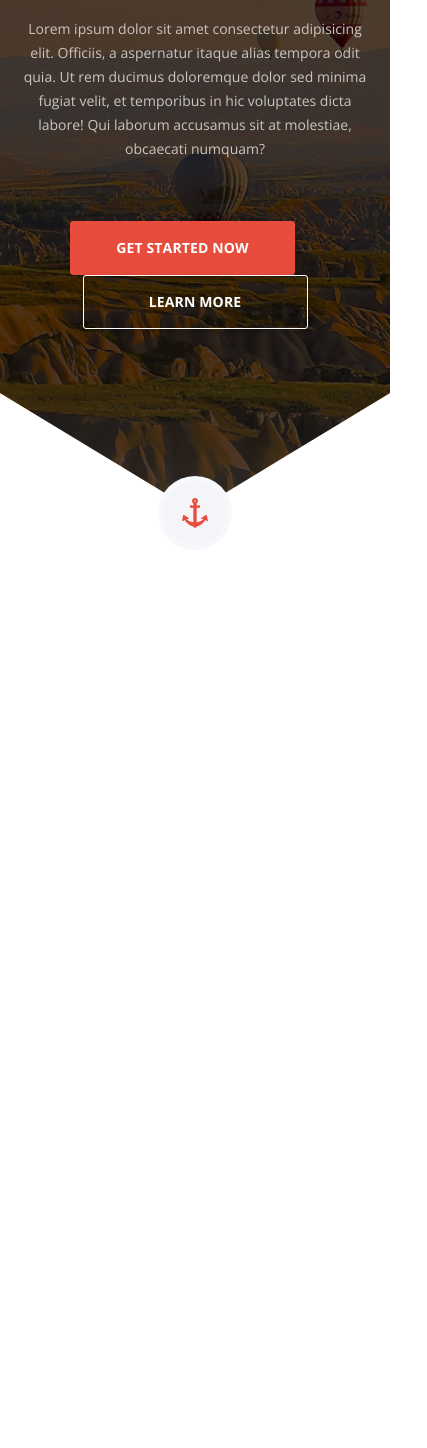
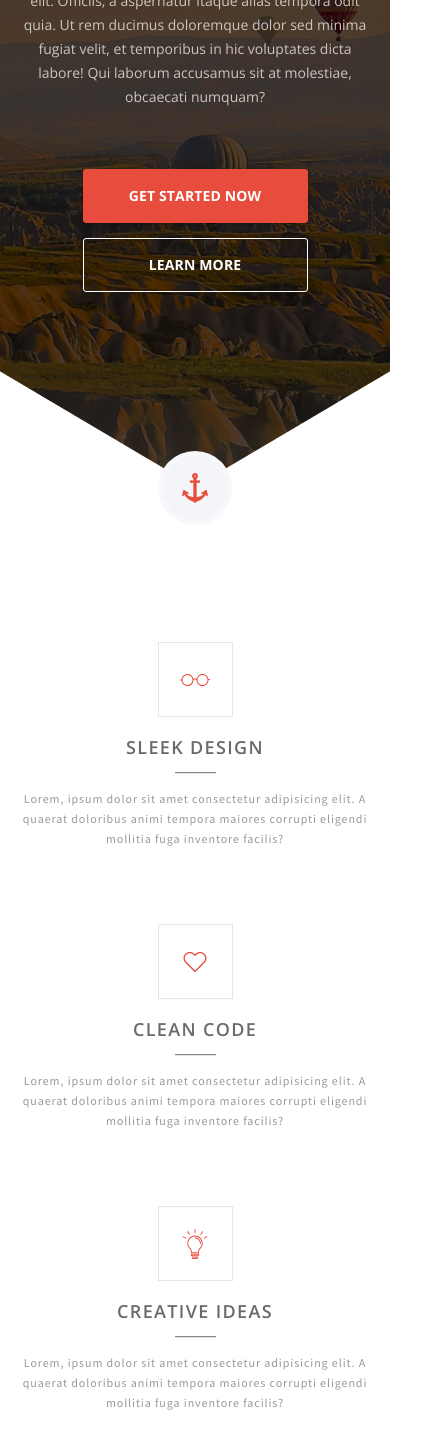
Before and after one commit to jewi1/landing, a website: page index.html in a window 390 px wide. Shown: the part 552-2000 px from the top of the page, 427 px wide, since content can reach past the window. Before the commit the page ends 1181 px from the top, so only its background shows below. Drawn offline with nearby package versions, Linux system fonts and the light colour scheme; files that its build step writes are made by us from their sources; files whose address does not match are found by name.

Commit message:
Completed new block and adapted header

```diff
--- a/index.html
+++ b/index.html
@@ -65,6 +65,46 @@
       </a>
     </div>
   </div>
+  <div class="advantages">
+    <div class="advantages__block wrap">
+      <div class="advantages__element">
+        <div class="advantages__icon">
+          <svg class="advantages__img1">
+            <use xlink:href="img/symbol/sprite.svg#icons--icon2" />
+          </svg>
+        </div>
+        <p class="advantages__title">Sleek design</p>
+        <p>Lorem, ipsum dolor sit amet consectetur adipisicing elit. A quaerat doloribus animi tempora maiores corrupti eligendi mollitia fuga inventore facilis?</p>
+      </div>
+      <div class="advantages__element">
+        <div class="advantages__icon">
+          <svg class="advantages__img2">
+            <use xlink:href="img/symbol/sprite.svg#icons--icon3" />
+          </svg>
+        </div>
+        <p class="advantages__title">Clean code</p>
+        <p>Lorem, ipsum dolor sit amet consectetur adipisicing elit. A quaerat doloribus animi tempora maiores corrupti eligendi mollitia fuga inventore facilis?</p>
+      </div>
+      <div class="advantages__element">
+        <div class="advantages__icon">
+          <svg class="advantages__img3">
+            <use xlink:href="img/symbol/sprite.svg#icons--icon4" />
+          </svg>
+        </div>
+        <p class="advantages__title">Creative ideas</p>
+        <p>Lorem, ipsum dolor sit amet consectetur adipisicing elit. A quaerat doloribus animi tempora maiores corrupti eligendi mollitia fuga inventore facilis?</p>
+      </div>
+      <div class="advantages__element">
+        <div class="advantages__icon">
+          <svg class="advantages__img4">
+            <use xlink:href="img/symbol/sprite.svg#icons--icon5" />
+          </svg>
+        </div>
+        <p class="advantages__title">Free support</p>
+        <p>Lorem, ipsum dolor sit amet consectetur adipisicing elit. A quaerat doloribus animi tempora maiores corrupti eligendi mollitia fuga inventore facilis?</p>
+      </div>
+    </div>
+  </div>
 </div>
 </body>
 </html>
--- a/scss/_variables.scss
+++ b/scss/_variables.scss
@@ -5,3 +5,9 @@ $white-gray: #f4f5f9;
 $red-hover: #e74c3c;
 $gray-light: #cbc6c0;
 $color-line: #f1ebe7;
+
+$advantages-line: #e6e7eb;
+$advantages-border-gray: #e5e5e5;
+$advantages-gray: #999999;
+
+$gray: #6a6a6a;
--- /dev/null
+++ b/scss/blocks/advantages.scss
@@ -0,0 +1,126 @@
+.advantages {
+  border-bottom: 1px solid $advantages-line;
+  padding-bottom: 60px;
+  margin-bottom: 140px;
+
+  .advantages__block {
+    display: flex;
+    justify-content: space-between;
+    flex-wrap: wrap;
+  }
+
+  .advantages__element {
+    flex-basis: 23.5%;
+    margin: 20px 0;
+    text-align: center;
+
+    p {
+      font-family: 'Source Sans Pro';
+      font-weight: 300;
+      font-size: 12px;
+      line-height: 20px;
+      letter-spacing: 0.9px;
+      margin: 15px 0;
+      color: $advantages-gray;
+    }
+
+    .advantages__title {
+      font-family: 'Open Sans';
+      font-weight: 600;
+      text-transform: uppercase;
+      color: $gray;
+      font-size: 18px;
+      line-height: 20px;
+      letter-spacing: 1.35px;
+      transition-duration: 500ms;
+      transition-property: color;
+
+      &::after {
+        content: "";
+        width: 41px;
+        height: 1px;
+        background-color: #888888;
+        border-bottom: 1px solid #e1e1e1;
+        display: block;
+        margin: 15px auto;
+      }
+    }
+
+    &:hover {
+      .advantages__icon {
+        transform: rotate(45deg);
+        border-color: $red-hover;
+        img, svg {
+          transform: translate(-50%, -50%) rotate(-45deg);
+        }
+      }
+
+      .advantages__title {
+        color: $red-hover;
+      }
+    }
+  }
+
+  .advantages__icon {
+    width: 73px;
+    height: 73px;
+    border: 1px solid $advantages-border-gray;
+    position: relative;
+    margin: 20px auto;
+    transition-property: border-color transform;
+    transition-duration: 500ms;
+
+    img, svg {
+      position: absolute;
+      left: 50%;
+      top: 50%;
+      transform: translate(-50%, -50%);
+      fill: $red-hover;
+      transition-property: transform;
+      transition-duration: 500ms;
+    }
+
+    .advantages__img1 {
+      width: 32px;
+      height: 12px;
+    }
+
+    .advantages__img2 {
+      width: 27px;
+      height: 23px;
+    }
+
+    .advantages__img3 {
+      width: 30px;
+      height: 35px;
+    }
+
+    .advantages__img4 {
+      width: 25px;
+      height: 25px;
+    }
+  }
+}
+
+@media (max-width: 980px) {
+  .advantages {
+    padding-bottom: 50px;
+    margin-bottom: 50px;
+  }
+}
+
+@media (max-width: 768px) {
+  .advantages {
+    .advantages__element {
+      flex-basis: 49%;
+    }
+  }
+}
+
+@media (max-width: 480px) {
+  .advantages {
+    .advantages__element {
+      flex-basis: 100%;
+    }
+  }
+}
--- a/scss/blocks/buttons.scss
+++ b/scss/blocks/buttons.scss
@@ -5,3 +5,17 @@
     @include btn($red-hover, true);
   }
 }
+
+
+@media (max-width: 560px) {
+  .buttons {
+    a {
+      display: block;
+      margin: 10px auto;
+
+      &:first-child {
+        margin: 15px auto;
+      }
+    }
+  }
+}
--- a/scss/blocks/menu.scss
+++ b/scss/blocks/menu.scss
@@ -31,3 +31,25 @@
   }
 
 }
+
+@media (max-width: 768px) {
+  .menu {
+    ul {
+      li {
+        margin: 5px;
+      }
+
+      a {
+        padding-bottom: 0;
+      }
+    }
+  }
+}
+
+@media (max-width: 560px) {
+  .menu {
+    ul {
+      justify-content: center;
+    }
+  }
+}
--- a/scss/blocks/section-top.scss
+++ b/scss/blocks/section-top.scss
@@ -63,3 +63,41 @@
 
   }
 }
+
+@media (max-width: 980px) {
+  .section-top {
+    .section-top__info {
+      padding-top: 50px;
+
+      h1 {
+        span {
+          font-size: 42px;
+        }
+      }
+    }
+  }
+}
+
+@media (max-width: 768px) {
+  .section-top {
+    .section-top__header {
+      flex-wrap: wrap;
+    }
+
+    .section-top__logo {
+      flex-basis: 100%;
+      text-align: center;
+      margin-bottom: 30px;
+    }
+
+    .section-top__menu {
+      flex-basis: 100%;
+    }
+
+    .section-top__info {
+      > p {
+        max-width: 100%;
+      }
+    }
+  }
+}
--- a/scss/style.scss
+++ b/scss/style.scss
@@ -11,3 +11,4 @@
 @import "blocks/buttons";
 @import "blocks/devider";
 @import "blocks/section-wrap";
+@import "blocks/advantages";
```
Also changed, not shown: build/css/style.css, build/index.html.
